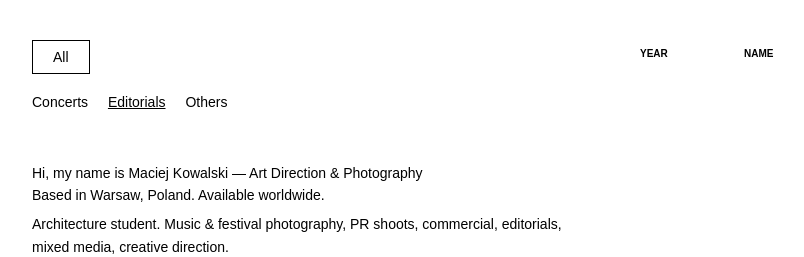
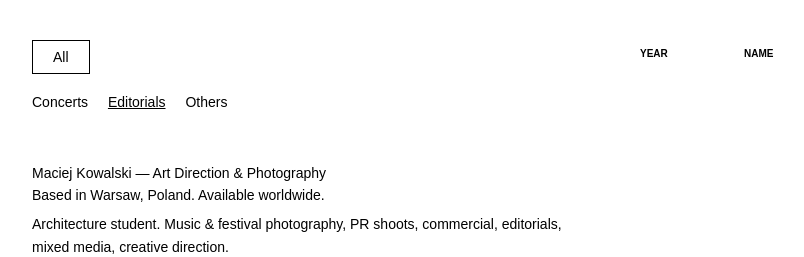
Before and after one commit to iVinto/Portfolio, a plain HTML site: page editorials.html in a window 1280 px wide. Shown: the top 257 px of the page, without its empty margins (8-812 px from the left). Drawn offline with Linux system fonts and the light colour scheme.

Commit message:
Remove "Hi, my name is" from bio
Co-Authored-By: Claude Opus 4.6 <noreply@anthropic.com>

```diff
--- a/editorials.html
+++ b/editorials.html
@@ -29,7 +29,7 @@
       </div>
       <div class="info-section">
         <div class="info-content">
-          <p>Hi, my name is Maciej Kowalski — Art Direction & Photography<br>Based in Warsaw, Poland. Available worldwide.</p>
+          <p>Maciej Kowalski — Art Direction & Photography<br>Based in Warsaw, Poland. Available worldwide.</p>
           <p>Architecture student. Music & festival photography, PR shoots, commercial, editorials, mixed media, creative direction.</p>
           <p>Worked with: 2115, Big Idea, Clout Festival, MATA, Radio 357, SBM ...</p>
           <img src="Photography_web/vinto-portrait.webp" alt="Vinto" class="info-portrait">
```
Also changed, not shown: index.html (+1 -1 lines), others.html (+1 -1 lines).
